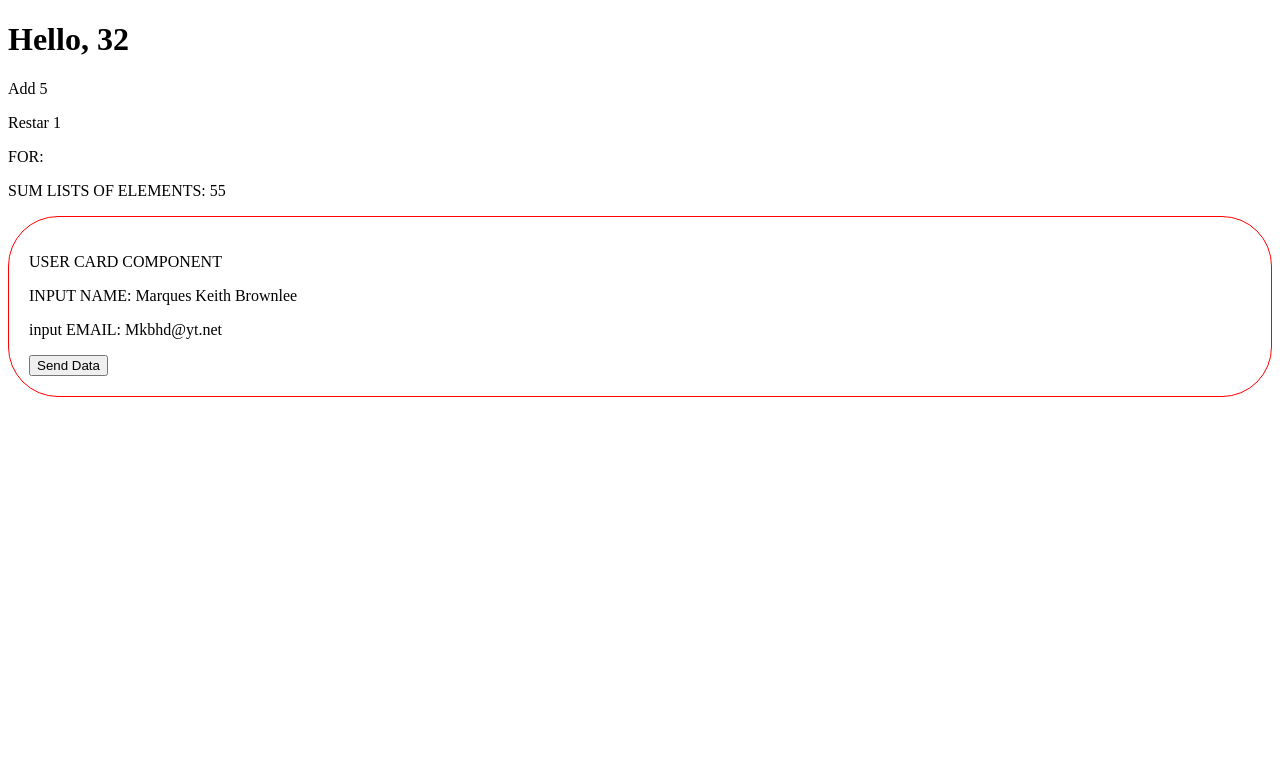
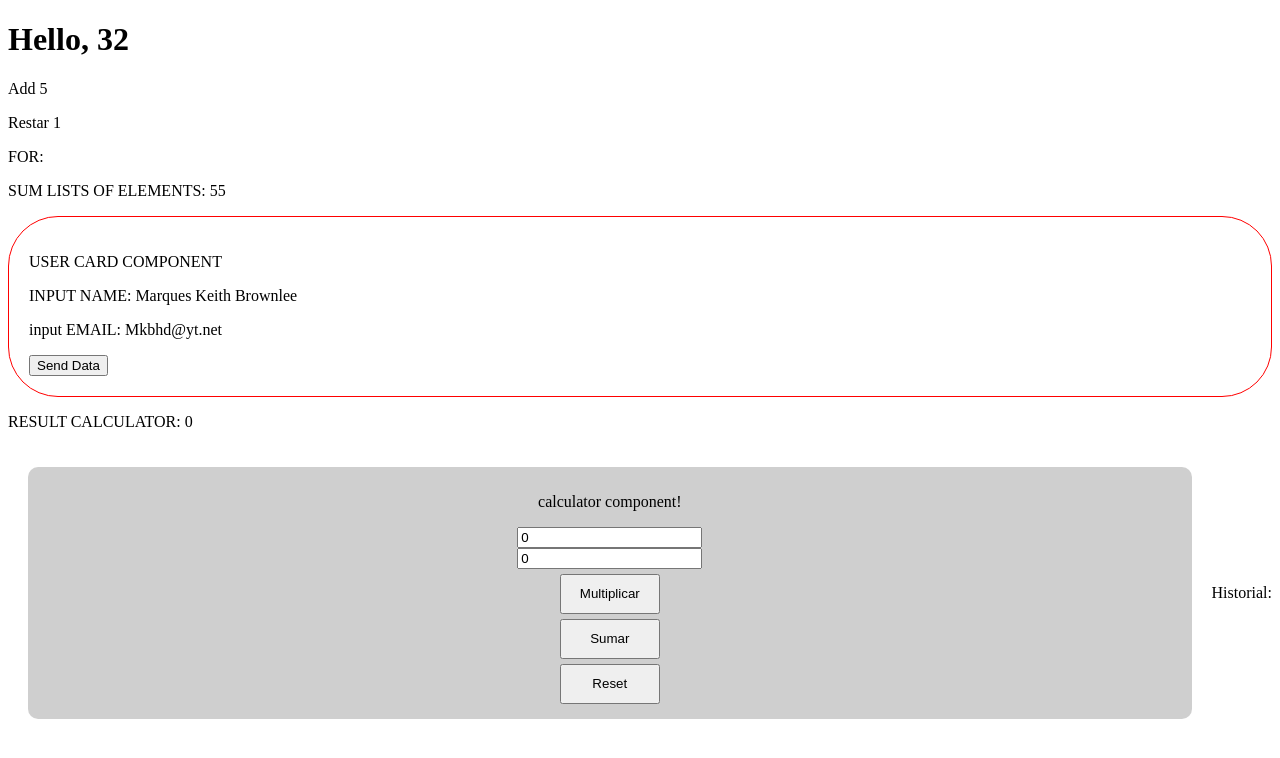
Before and after one commit to dylanjitt/AngularProject, an Angular app: page / in a window 1280 px wide. Shown: the top 758 px of the page. Built offline with nearby package versions, Linux system fonts and the light colour scheme.

Commit message:
26 sep 2024 calculator child parent angular

```diff
--- a/src/app/app.component.html
+++ b/src/app/app.component.html
@@ -4,3 +4,5 @@
 <p>FOR: {{getArray()}}</p>
 <p>SUM LISTS OF ELEMENTS: {{sum2(32,23)}}</p>
 <app-user-card (sendData)="recieveData($event)" name="Marques Keith Brownlee"  [email]="'Mkbhd@yt.net'"></app-user-card>
+<p>RESULT CALCULATOR: {{result}}</p>
+<app-calculator (sum)="setRes($event)" (mult)="setRes($event)" (reset)="setRes($event)"></app-calculator>
--- a/src/app/app.component.ts
+++ b/src/app/app.component.ts
@@ -1,6 +1,7 @@
 import { Component } from '@angular/core';
 import { RouterOutlet } from '@angular/router';
 import { UserCardComponent } from "./user-card/user-card.component";
+import { CalculatorComponent } from './calculator/calculator.component';
 //interfaces
 interface IPerson{
   name:string
@@ -11,7 +12,7 @@ interface IPerson{
 @Component({
   selector: 'app-root',
   standalone: true,
-  imports: [RouterOutlet, UserCardComponent],
+  imports: [RouterOutlet, UserCardComponent,CalculatorComponent],
   templateUrl: './app.component.html',
   styleUrl: './app.component.scss'
 })
@@ -96,6 +97,11 @@ export class AppComponent {
     console.log(data)
 
   }
+  result:number=0
+
+  public setRes(data:any){
+    this.result=data
+  }
 
   // function sumer(){
   //   return 1+2
--- /dev/null
+++ b/src/app/calculator/calculator.component.html
@@ -0,0 +1,19 @@
+<div class="body">
+  <div class="calculator">
+    <p>calculator component!</p>
+    <input type="number" [(ngModel)]="box1Value">
+    <input type="number" [(ngModel)]="box2Value">
+    <div class="button-container">
+      <button (click)="onMult(box1Value,box2Value)">Multiplicar</button>
+      <button (click)="onSum(box1Value,box2Value)">Sumar</button>
+      <button (click)="onReset()">Reset</button>
+    </div>
+  </div>
+  <div class="historial">
+    <p>Historial: </p>
+    <ul>
+      <!-- Use *ngFor to loop through variables array -->
+      <li *ngFor="let item of variables">{{ item }}</li>
+    </ul>
+  </div>
+</div>
--- /dev/null
+++ b/src/app/calculator/calculator.component.scss
@@ -0,0 +1,29 @@
+.calculator{
+  display: flex;
+  flex-direction: column;
+  align-items: center;
+  justify-content: center;
+  background-color: #00000030;
+  width: 100%;
+  padding: 10px;
+  margin: 20px;
+  border-radius: 10px;
+  border-width: 3px;
+  border-color: black;
+}
+.body{
+  display: flex;
+  align-items: center;
+  justify-content: center;
+  flex-direction: row;
+}
+
+button{
+  display: flex;
+  align-items: center;
+  justify-content: center;
+  padding: 3px;
+  margin:5px;
+  width: 100px;
+  height: 40px;
+}
--- /dev/null
+++ b/src/app/calculator/calculator.component.ts
@@ -0,0 +1,46 @@
+import { Component, EventEmitter, Output } from '@angular/core';
+import { FormsModule } from '@angular/forms';
+import { CommonModule } from '@angular/common';
+@Component({
+  selector: 'app-calculator',
+  standalone: true,
+  imports: [FormsModule,CommonModule],
+  templateUrl: './calculator.component.html',
+  styleUrl: './calculator.component.scss'
+})
+export class CalculatorComponent {
+
+  box1Value:number=0
+  box2Value:number=0
+
+  variables:string[]=[]
+
+  @Output() sum = new EventEmitter<number>()
+  @Output() mult = new EventEmitter<number>()
+  @Output() reset = new EventEmitter<number>()
+
+
+  public onSum(a:number,b:number){
+    var res=this.box1Value+this.box2Value
+
+    this.variables = [...this.variables, "SUM: " + String(res)];
+    console.log("listttt",this.variables)
+
+    this.sum.emit(res)
+  }
+
+  public onMult(a:number,b:number){
+    var res=this.box1Value*this.box2Value
+    this.variables = [...this.variables, "MULT: " + String(res)];
+    console.log("listttt",this.variables)
+
+    this.sum.emit(res)
+  }
+  public onReset(){
+    this.reset.emit(0)
+    this.box1Value=0
+    this.box2Value=0
+    this.variables=[]
+  }
+
+}
```
Also changed, not shown: 1 other file (tests, documents, lock files or other folders).
